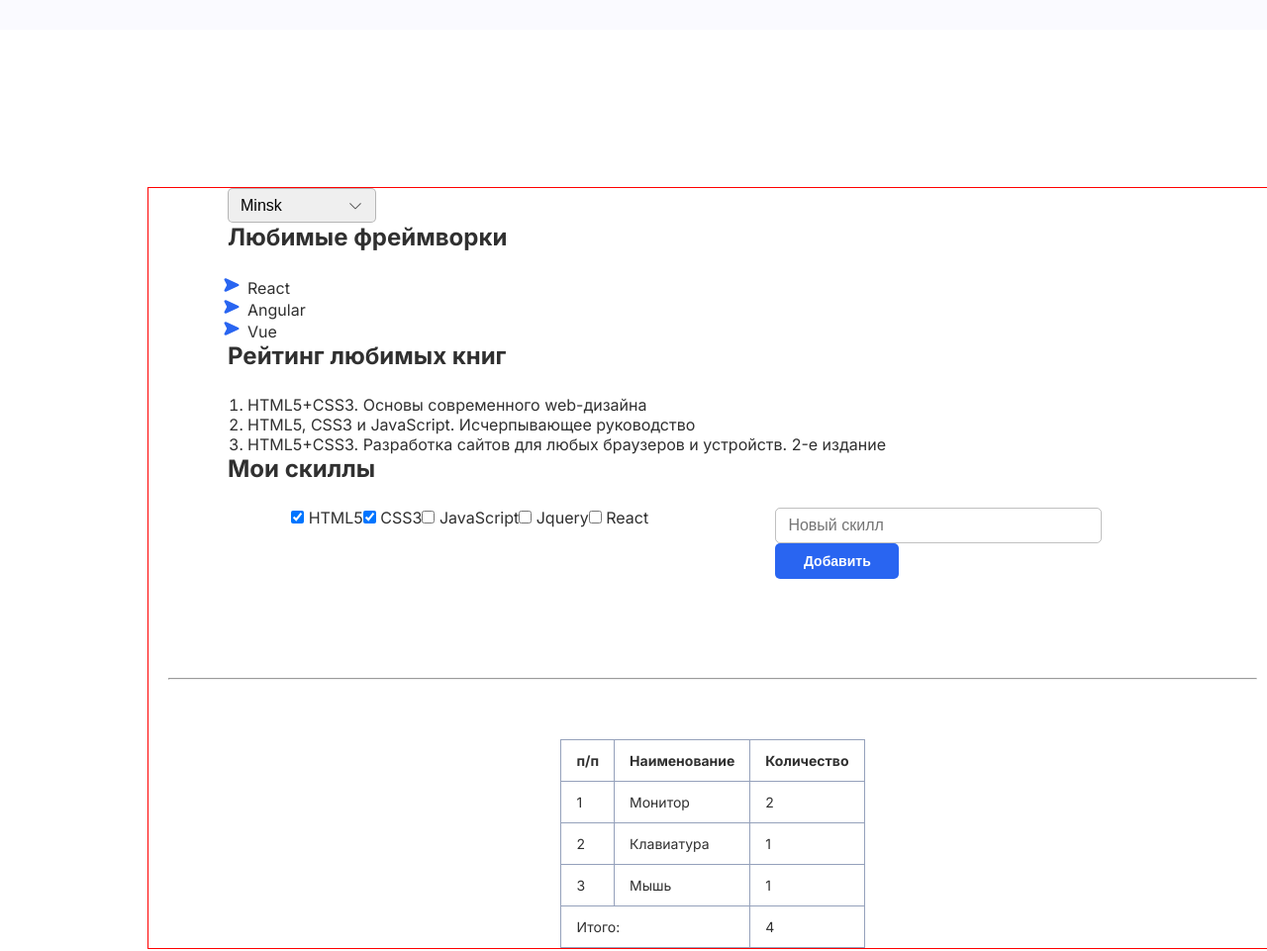
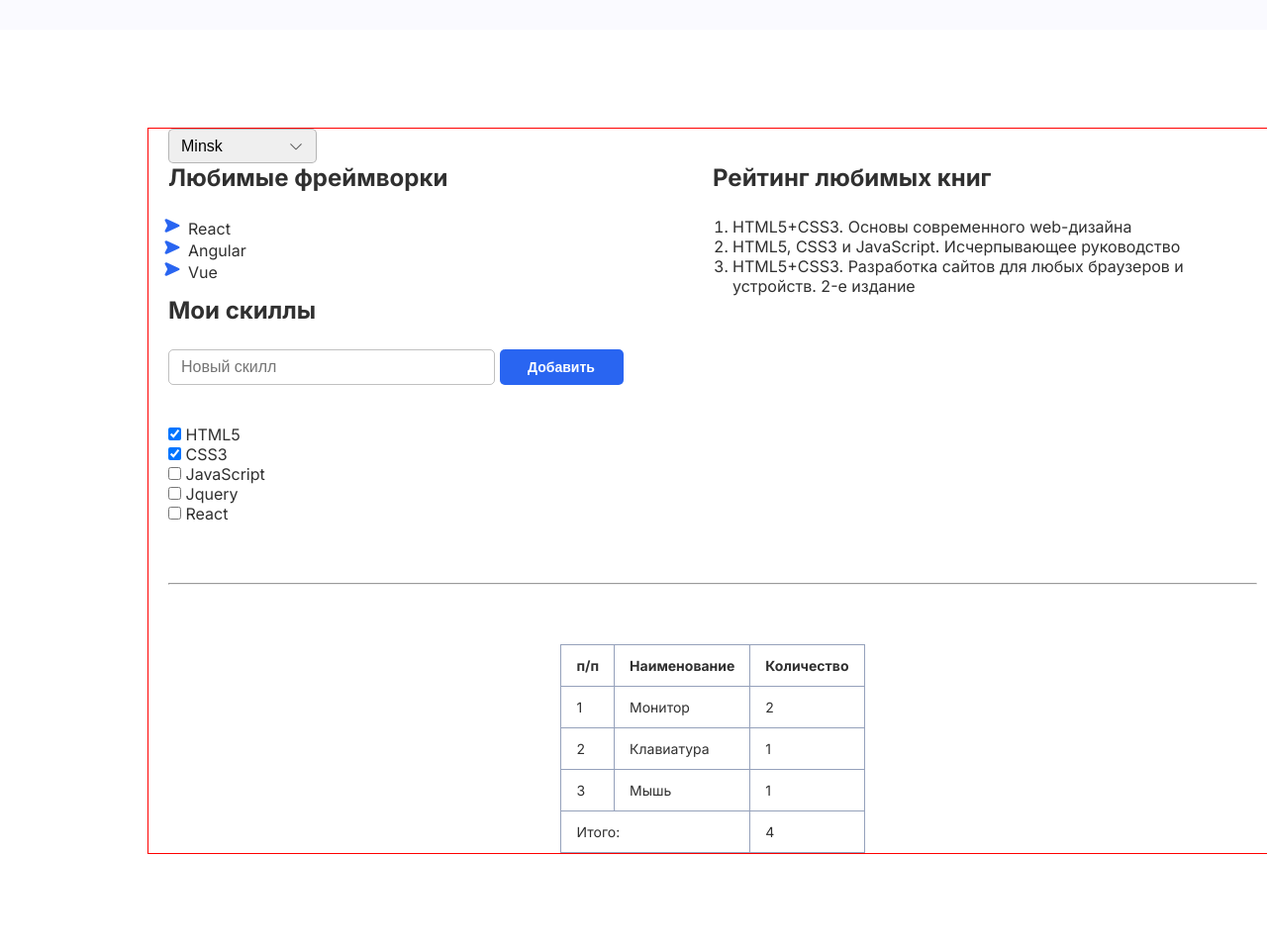
Before and after one commit to Viktor-Ledohovich/3-hw-with-auto-test-html-css-main, a plain HTML site: page index.html in a window 1280 px wide. Shown: the part 840-1801 px from the top of the page at 99% size. Drawn offline with Linux system fonts and the light colour scheme; files whose address does not match are found by name.

Commit message:
lesson-3 rev.5

```diff
--- a/style.css
+++ b/style.css
@@ -35,10 +35,16 @@ header span {
     padding: 60px 0;
     min-height: 100vh;
     /* 📍 Свойства flexbox для размещения container-a вертикально по центру */
+    flex-direction: column;
+    justify-content: center;
+
 }
 
 .main-section .wrapper {
     /* 📍 Свойствa flexbox для размещения блока с текстом и изображения в ряд, и центрирования их по вертикали */
+    display: flex;
+    justify-content: center;
+    align-items: center;
 }
 
 .text-wrapper {
@@ -68,7 +74,10 @@ header span {
 
 .about-section .wrapper {
   /* 📍 Свойствa flexbox для отступов между элементами select, .info-wrapper и .skills-wrapper  */
-  margin: 60px;
+  display: flex;
+  flex-direction: column;
+
+  /* margin: 60px; */
 }
 
 select {
@@ -91,6 +100,7 @@ select:hover,
 
 .info-wrapper {
     /* 📍 Свойство flexbox для расположения 2-х списков в ряд */
+    display: flex;
 }
 
 .section-title {
@@ -107,6 +117,7 @@ select:hover,
 .frameworks-list,
 .books-list {
     /* 📍 Свойства flexbox для отступов между элементами в списках */
+
 }
 
 .frameworks-list {
@@ -119,13 +130,14 @@ select:hover,
 .skills-block {
   /* 📍 Свойства flexbox для расположения формы над элементами с классом .label */
   display: flex;
-  justify-content: space-around;
+  /* justify-content: space-around; */
+  flex-direction: column-reverse;
 }
 
 .skills {
   /* 📍 Свойства flexbox для расположения элементов с классом .label */
   display: flex;
-  justify-content: space-around;
+  flex-direction: column;
 }
 
 .books-list {
```
Also changed, not shown: index.html (+1 -0 lines).
